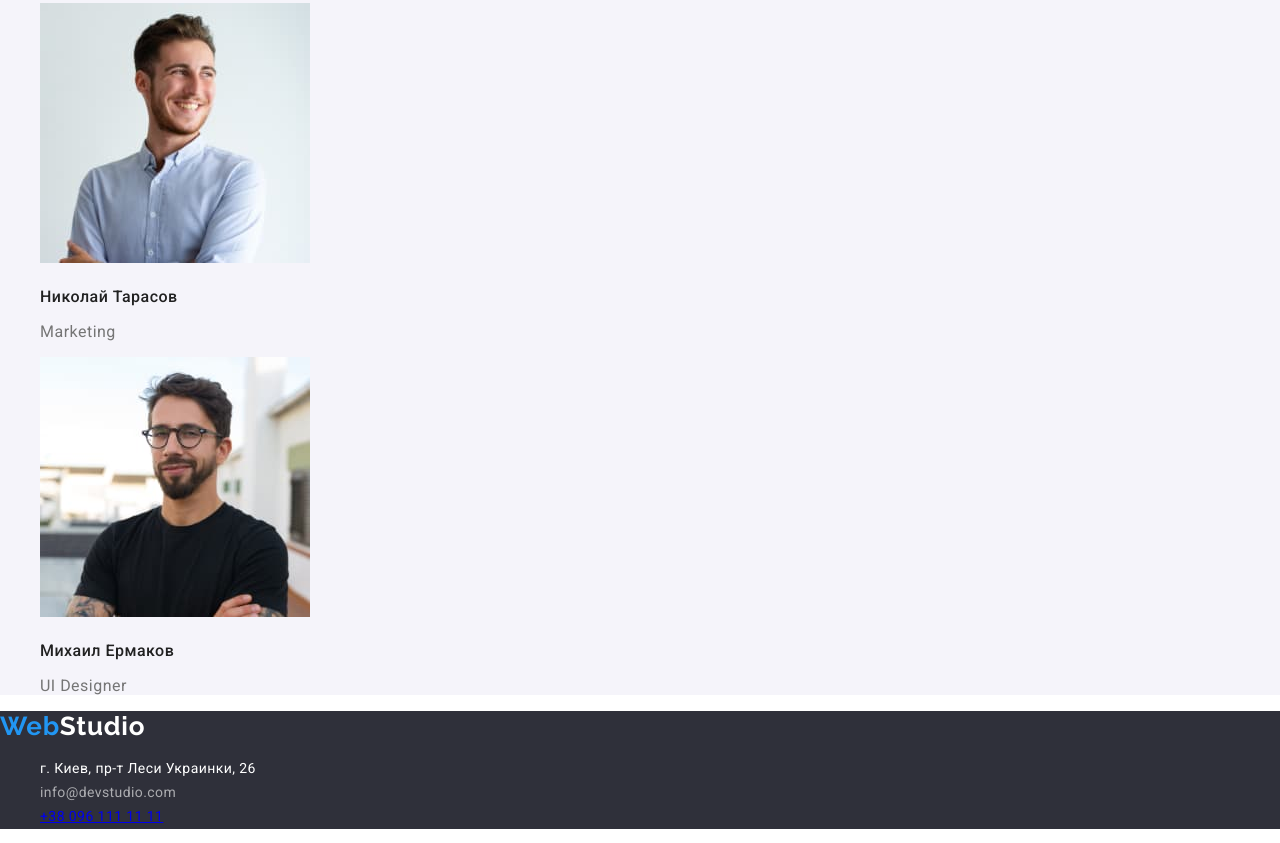
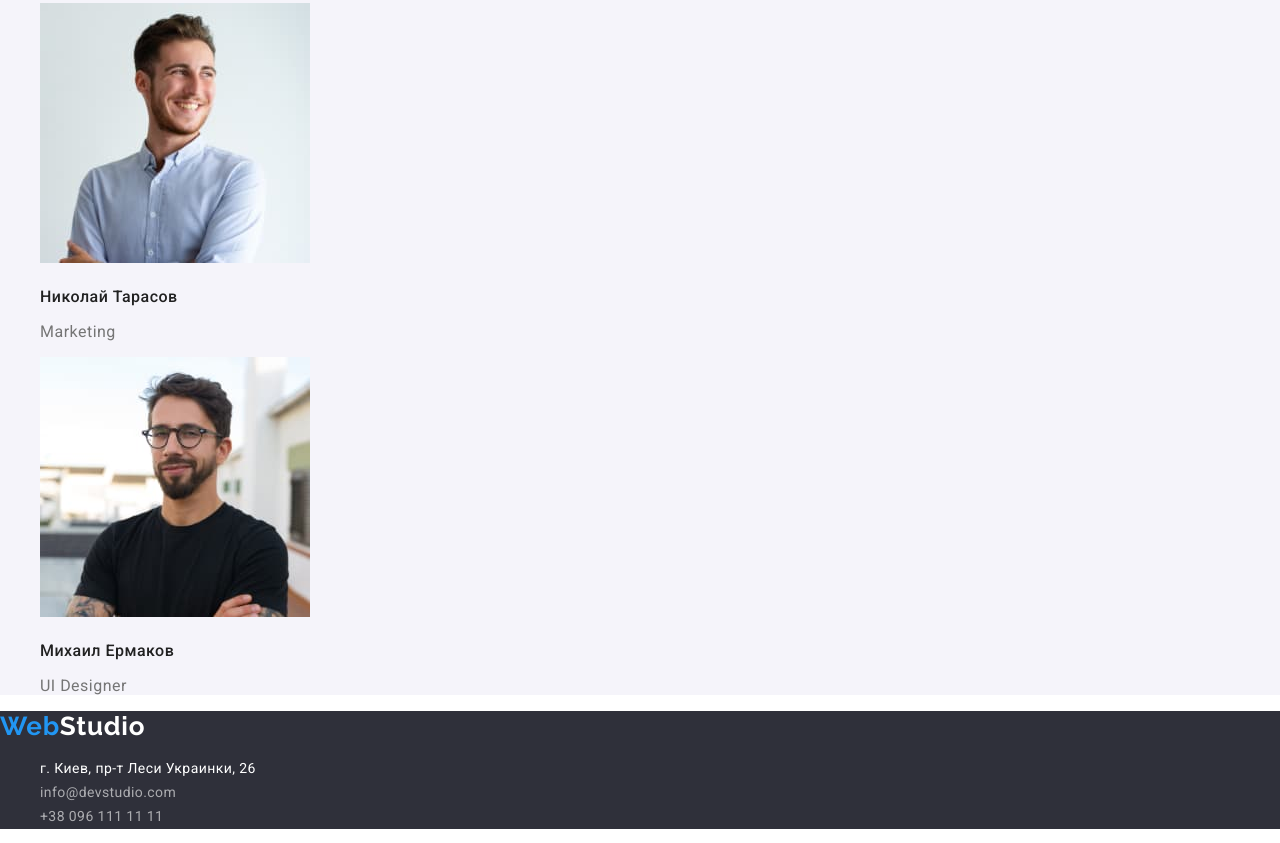
Before and after one commit to Svitlana-Hazdiuk/goit-markup-hw-02, a plain HTML site: page index.html in a window 1280 px wide. Shown: the part 2428-3271 px from the top of the page. Drawn offline with nearby package versions, Linux system fonts and the light colour scheme.

Commit message:
Змінила клас у футері в рядку з номером телефону

```diff
--- a/index.html
+++ b/index.html
@@ -118,7 +118,7 @@
         <ul class="list">
         <li><a href="/" class="address-footer">г. Киев, пр-т Леси Украинки, 26</a></li>
         <li><a href="mailto:info@devstudio.com" class="contacts-footer">info@devstudio.com</a></li>
-        <li><a href="tel:+380961111111" class="contacts-color">+38 096 111 11 11</a></li>
+        <li><a href="tel:+380961111111" class="contacts-footer">+38 096 111 11 11</a></li>
         </ul>
     </address>
 </footer>
```
